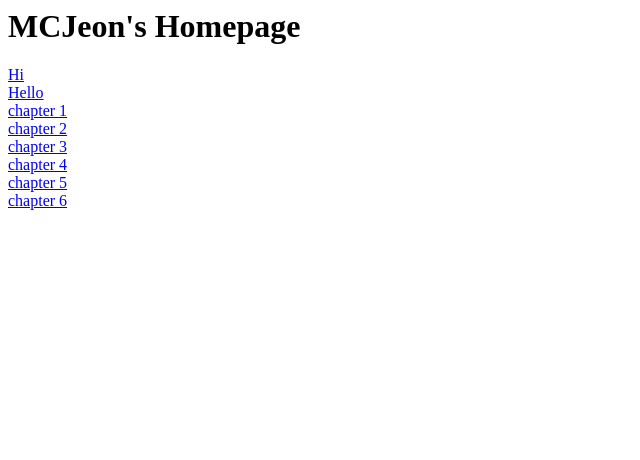
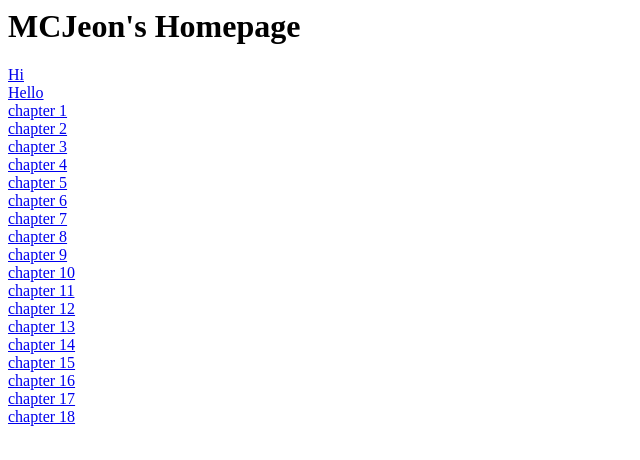
Before and after one commit to minchan18/web2025, a plain HTML site: page index.html in a window 1280 px wide. Shown: the whole page, without its empty margins (0-640 px from the left). Drawn offline with Linux system fonts and the light colour scheme.

Commit message:
index.html

```diff
--- a/index.html
+++ b/index.html
@@ -11,6 +11,18 @@
     <a href="chapter3.html">chapter 3</a><br>
     <a href="chapter4.html">chapter 4</a><br>
     <a href="chapter5.html">chapter 5</a><br>
-    <a href="chapter6.html">chapter 6</a>
+    <a href="chapter6.html">chapter 6</a><br>
+    <a href="chapter7.html">chapter 7</a><br>
+    <a href="chapter8.html">chapter 8</a><br>
+    <a href="chapter9.html">chapter 9</a><br>
+    <a href="chapter10.html">chapter 10</a><br>
+    <a href="chapter11.html">chapter 11</a><br>
+    <a href="chapter12.html">chapter 12</a><br>
+    <a href="chapter13.html">chapter 13</a><br>
+    <a href="chapter14.html">chapter 14</a><br>
+    <a href="chapter15.html">chapter 15</a><br>
+    <a href="chapter16.html">chapter 16</a><br>
+    <a href="chapter17.html">chapter 17</a><br>
+    <a href="chapter14.html">chapter 18</a>
   </BODY>
 </HTML>
```
